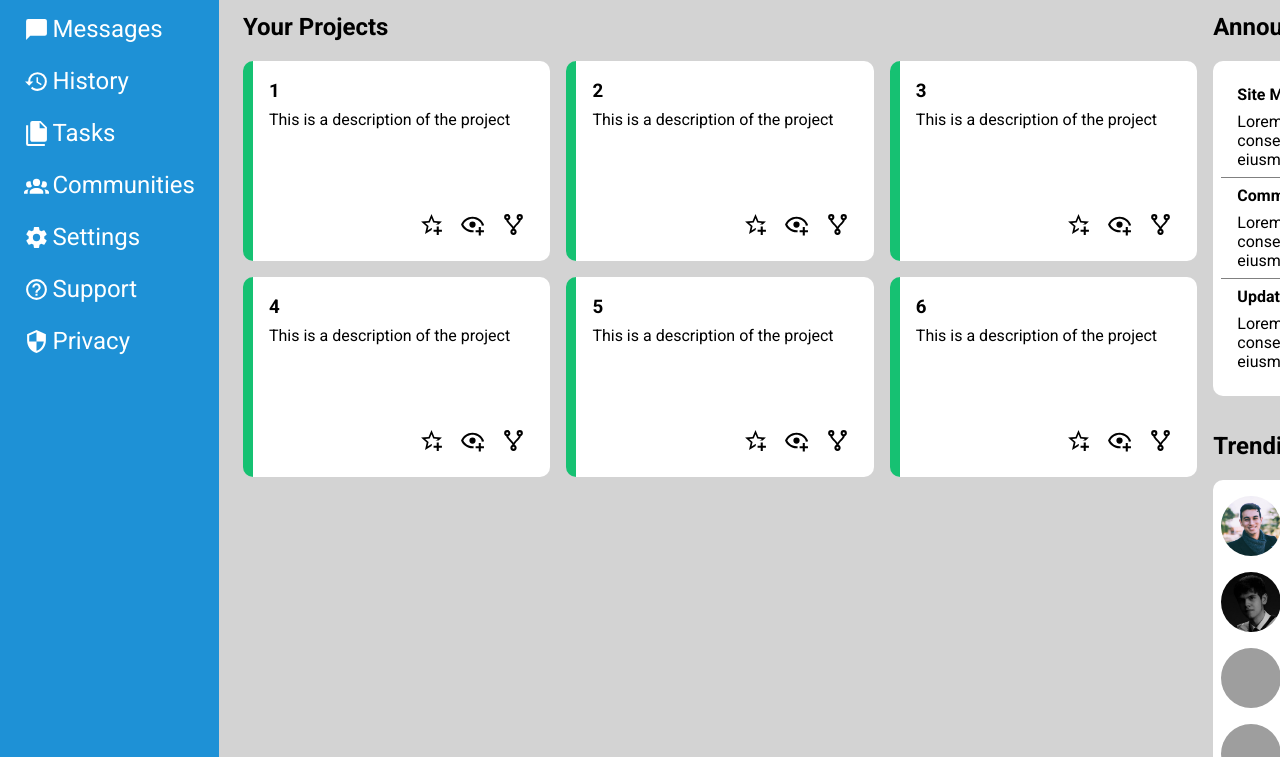
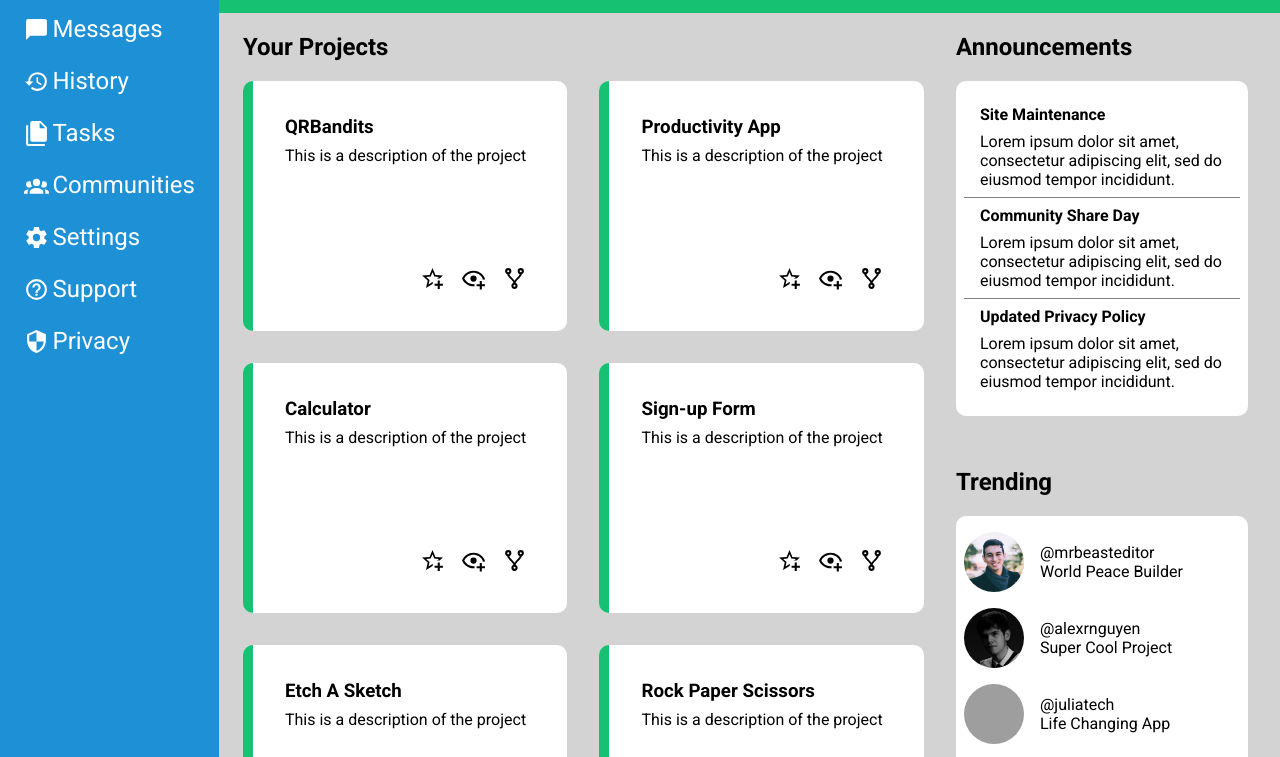
Before and after one commit to alexrnguyen/admin-dashboard, a plain HTML site: page index.html in a window 1280 px wide. Shown: the part 215-972 px from the top of the page. Drawn offline with Linux system fonts and the light colour scheme; grey boxes are pictures that could not be loaded.

Commit message:
Resize project cards on window size change

```diff
--- a/index.html
+++ b/index.html
@@ -79,7 +79,7 @@
                 <h2>Your Projects</h2>
                 <div class="projects-grid">
                     <div class="project-card">
-                        <h3 class="project-header">1</h3>
+                        <h3 class="project-header">QRBandits</h3>
                         <p class="project-content">This is a description of the project</p>
                         <div class="project-options">
                             <img src="./assets/star-plus-outline.svg" alt="" class="project-icon">
@@ -88,7 +88,7 @@
                         </div>
                     </div>
                     <div class="project-card">
-                        <h3 class="project-header">2</h3>
+                        <h3 class="project-header">Productivity App</h3>
                         <p class="project-content">This is a description of the project</p>
                         <div class="project-options">
                             <img src="./assets/star-plus-outline.svg" alt="" class="project-icon">
@@ -97,7 +97,7 @@
                         </div>
                     </div>
                     <div class="project-card">
-                        <h3 class="project-header">3</h3>
+                        <h3 class="project-header">Calculator</h3>
                         <p class="project-content">This is a description of the project</p>
                         <div class="project-options">
                             <img src="./assets/star-plus-outline.svg" alt="" class="project-icon">
@@ -106,7 +106,7 @@
                         </div>
                     </div>
                     <div class="project-card">
-                        <h3 class="project-header">4</h3>
+                        <h3 class="project-header">Sign-up Form</h3>
                         <p class="project-content">This is a description of the project</p>
                         <div class="project-options">
                             <img src="./assets/star-plus-outline.svg" alt="" class="project-icon">
@@ -115,7 +115,7 @@
                         </div>
                     </div>
                     <div class="project-card">
-                        <h3 class="project-header">5</h3>
+                        <h3 class="project-header">Etch A Sketch</h3>
                         <p class="project-content">This is a description of the project</p>
                         <div class="project-options">
                             <img src="./assets/star-plus-outline.svg" alt="" class="project-icon">
@@ -124,7 +124,7 @@
                         </div>
                     </div>
                     <div class="project-card">
-                        <h3 class="project-header">6</h3>
+                        <h3 class="project-header">Rock Paper Scissors</h3>
                         <p class="project-content">This is a description of the project</p>
                         <div class="project-options">
                             <img src="./assets/star-plus-outline.svg" alt="" class="project-icon">
@@ -134,7 +134,8 @@
                     </div>
                 </div>
             </div>
-            <div class="announcements-container">
+            <div class="news">
+                <div class="announcements-container">
                 <h2>Announcements</h2>
                 <div class="announcements-inner-container">
                     <div class="announcements">
@@ -180,6 +181,7 @@
                     </div>
                 </div>
             </div>
+            </div>
         </div>
     </div>
 </body>
--- a/style.css
+++ b/style.css
@@ -7,7 +7,6 @@
 }
 
 body, html {
-    height: 100%;
     margin: 0;
     font-family: 'Roboto';
 }
@@ -34,7 +33,7 @@ p {
 .container {
     height: 100%;
     display: grid;
-    grid-template: 1fr 5fr / 1fr 5fr;
+    grid-template: 1fr minmax(600px, 4fr) / 1fr minmax(600px, 5fr);
 }
 
 .sidebar {
@@ -68,7 +67,7 @@ a {
 .header {
     background-color: var(--secondary-color);
     display: grid;
-    grid-template: 1fr 1fr / 2fr 1fr
+    grid-template: 1fr 1fr / 2fr 1fr;
 }
 
 .searchbar-container, .greeting-container {
@@ -84,7 +83,7 @@ a {
 .searchbar {
     background-color: lightgray;
     width: 50rem;
-    height: 50px;
+    height: 3em;
     border-radius: 40px;
 }
 
@@ -165,28 +164,28 @@ button {
 .main-content {
     background-color: lightgray;
     display: grid;
-    gap: 1rem;
+    gap: 2rem;
     grid-template-columns: 3fr 1fr;
-    grid-template-rows: 1fr 1fr;
+    padding-bottom: 2rem;
 }
 
 .projects-container {
     padding-left: 1.5rem;
-    grid-row: span 2;
 }
 
 .projects-grid {
     display: grid;
     grid-template-columns: repeat(auto-fit, minmax(300px, 1fr));
-    grid-auto-flow: 250px;
-    gap: 1rem;
+    grid-auto-rows: 250px;
+    gap: 2rem;
 }
 
 .project-card {
-    height: 200px;
+    min-height: 10rem;
     background-color: white;
     border-left: 10px solid var(--secondary-color);
     border-radius: 10px;
+    padding: 1rem;
     display: grid;
     grid-template-rows: 1fr 3fr 1fr;
 }
@@ -208,8 +207,12 @@ button {
     height: var(--icon-size);
 }
 
-.announcements-container, .trending-container {
-    padding-right: 3rem;
+.news {
+    padding-right: 2rem;
+}
+
+.announcements-container {
+    padding-bottom: 2rem;
 }
 
 .announcements-inner-container {
```
